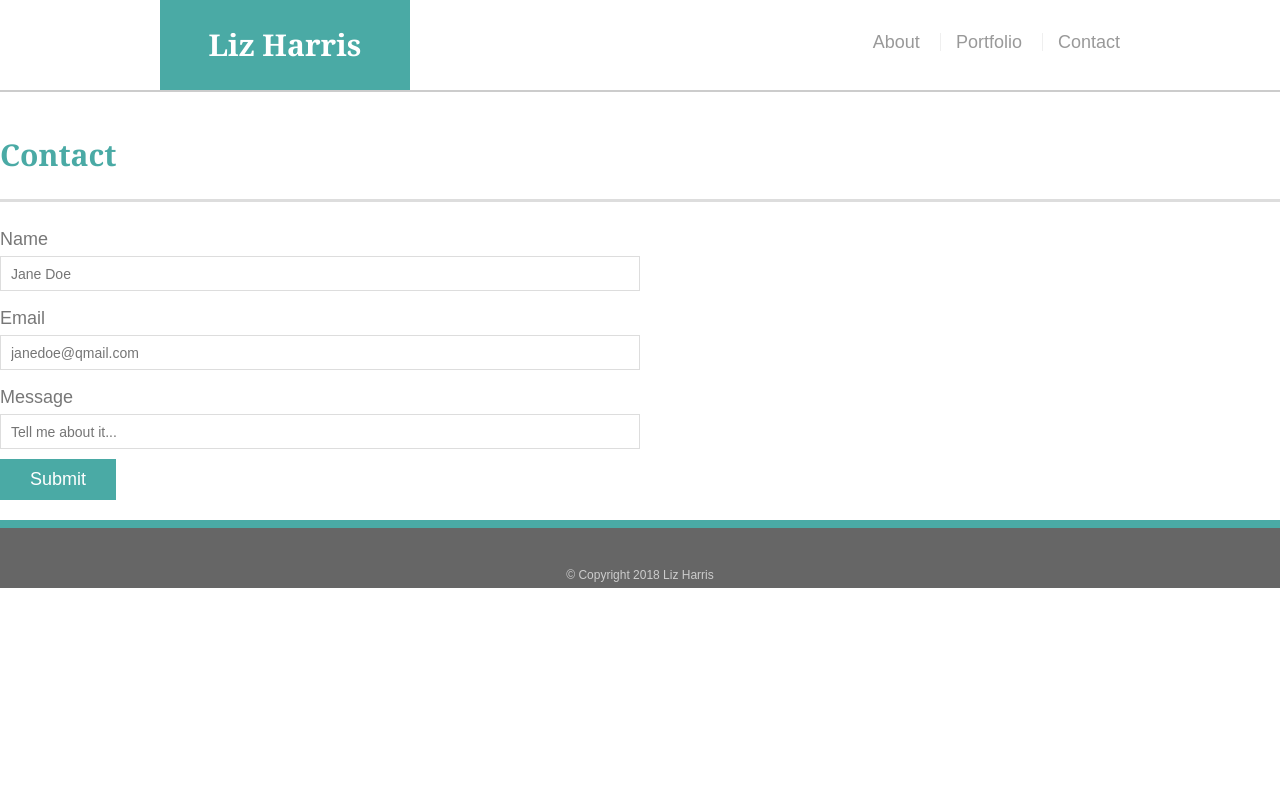
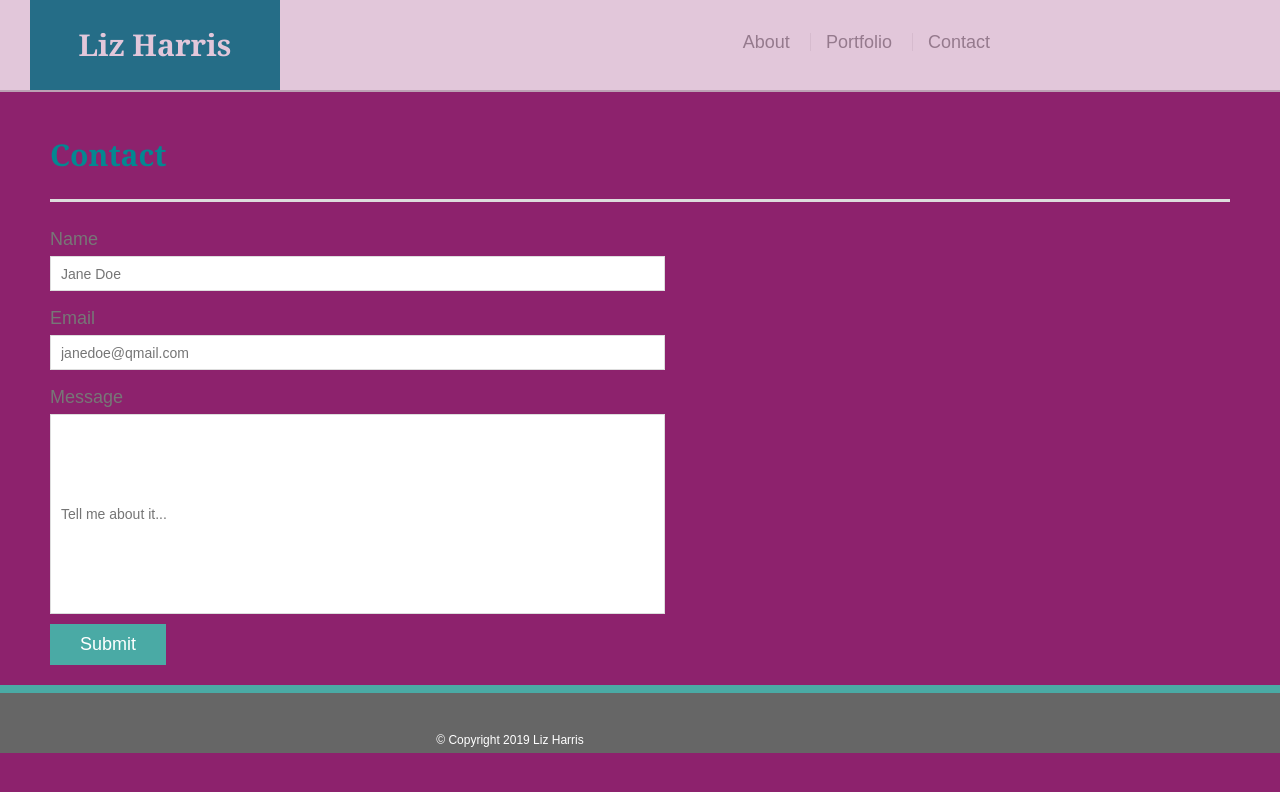
Before and after one commit to lizharris90210/Basic-Portfolio, a plain HTML site: page contact.html in a window 1280 px wide. Drawn offline with Linux system fonts and the light colour scheme.

Commit message:
changed color theme, margins

```diff
--- a/assets/css/style.css
+++ b/assets/css/style.css
@@ -6,12 +6,14 @@ body {
     font-size: 18px;
     line-height: 34px;
     color: #777777;
-    background: url("../images/concrete_seamless.png");
+    background: #8d226d;
+    background-size: 100%;
   }
   .container {
     width: 100%;
     max-width: 960px;
-    margin: 0 auto;
+    margin-left: 30px;
+    margin-right: 30px;
     clear: both;
   }
   h1,
@@ -19,6 +21,7 @@ body {
   h3,
   p {
     margin-bottom: 20px;
+    margin-left: 50px;
   }
 
   p:last-child {
@@ -30,7 +33,8 @@ body {
   h3 {
     font-family: Georgia, Times, "Times New Roman", serif;
     font-weight: 700;
-    color: #4aaaa5;
+    color:#038791;
+    margin-right: 50px;
   }
 
   h1 {
@@ -56,6 +60,7 @@ body {
     color: #ffffff;
     background: #ffffff;
     border-bottom: 2px solid #cccccc;
+    opacity: .75;
   }
 
   #logo {
@@ -69,7 +74,7 @@ body {
     color: #ffffff;
     text-align: center;
     text-decoration: none;
-    background: #4aaaa5;
+    background: #038791;
   }
 
   nav {
@@ -98,11 +103,11 @@ body {
     clear: both;
     font-size: 12px;
     color: #ffffff;
-    color: #cccccc;
     text-align: center;
     background: #666666;
     border-top: 8px solid #4aaaa5;
     height: 50px;
+    flex-shrink: 0;
   }
 
   h3, h2 {
@@ -116,10 +121,15 @@ body {
 
   #main-container {
     padding-top: 130px;
+    margin-left: 50px;
+    margin-right: 30px;
+    word-wrap: normal;
+  }
+  #auth-image {
+    margin-left: 50px;
   }
 
   .main-section {
-    float: left;
     width: 100%;
     max-width: 960px;
     padding: 30px;
@@ -170,6 +180,7 @@ body {
     height: auto;
     margin-top: 10px;
     margin-right: 25px;
+    margin-left: 50px;
     display: inline-block;
   }
   .clearfix {
@@ -180,6 +191,7 @@ body {
 
   #contact-form ul {
     margin-bottom: 20px;
+    margin-left: 50px;
   }
 
   #contact-form li {
@@ -202,7 +214,11 @@ body {
     font-size: 14px;
     border: 1px solid #dddddd;
   }
-
+  #message {
+    height: 200px;
+    text-align: justify;
+    align-content: left;
+  }
   textarea {
     height: 200px;
   }
--- a/contact.html
+++ b/contact.html
@@ -30,7 +30,7 @@
                             </li>
                             <li>
                                 <label name="email">Email</label>
-                                <input type="text" id="name" placeholder="janedoe@qmail.com" required="required">
+                                <input type="text" id="email" placeholder="janedoe@qmail.com" required="required">
                             </li>
                             <li>
                                 <label for="message">Message</label>
@@ -44,7 +44,7 @@
 
         <footer>
             <div class="container">
-                &copy; Copyright 2018 Liz Harris
+                &copy; Copyright 2019 Liz Harris
             </div>
 
 
```
Also changed, not shown: index.html (+1 -1 lines), assets/images/background.jpeg (added), assets/images/background.jpg (added).
